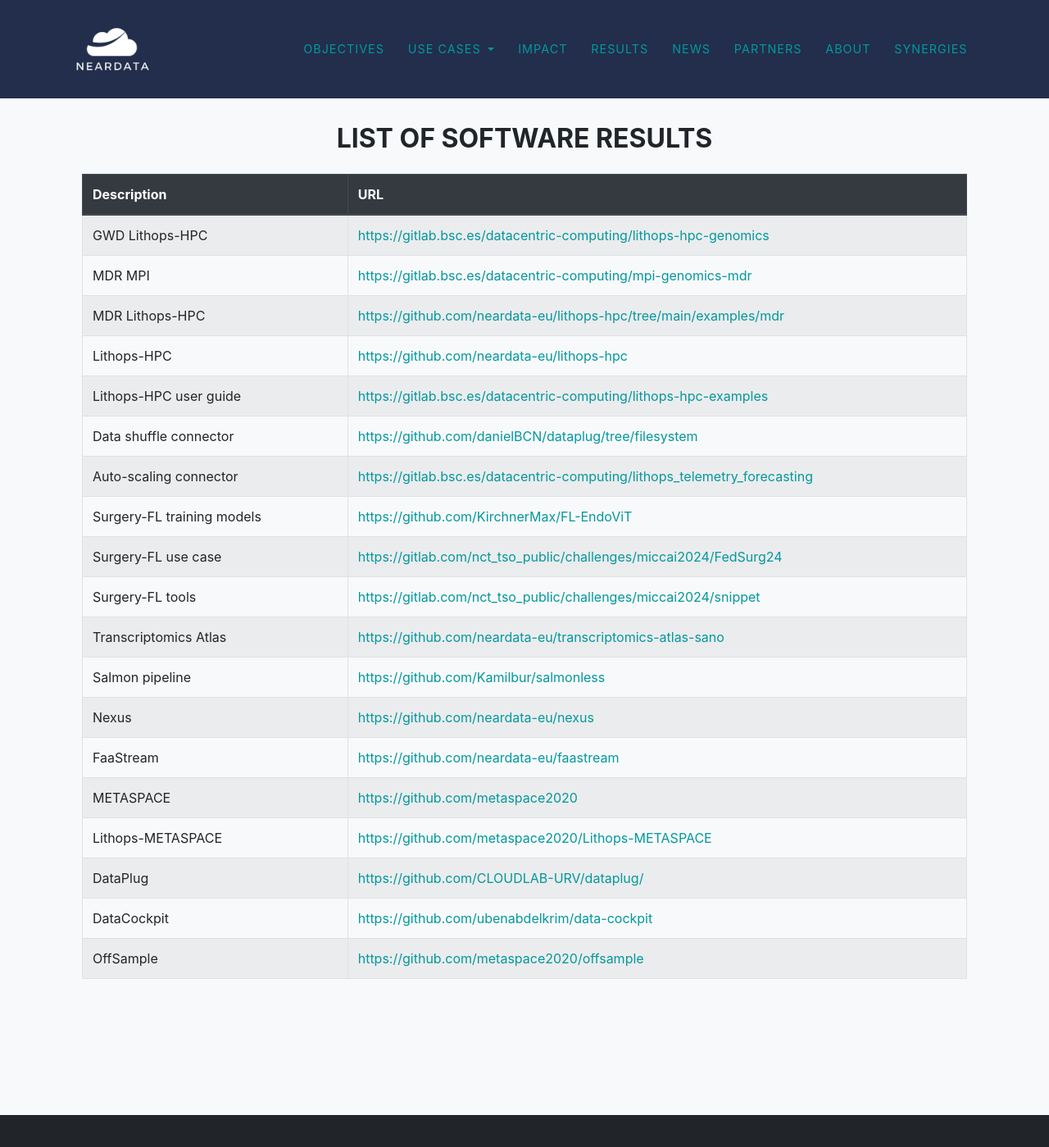
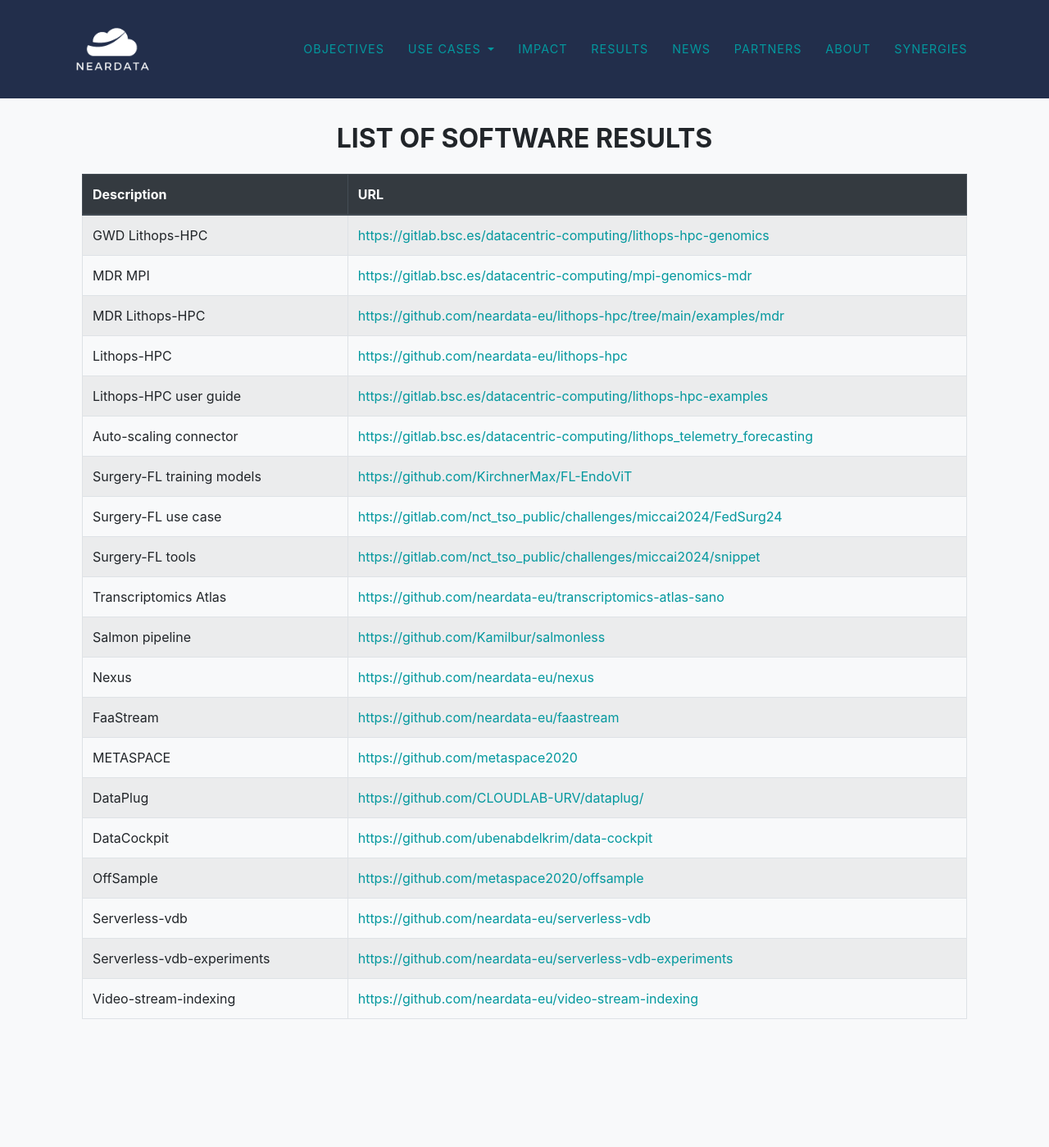
Before and after one commit to neardata-eu/neardata-eu.github.io, a Jekyll site: the page built from software-results.md, in a window 1280 px wide and 1400 px high. Shown: the whole window at 82% size. Built offline with Jekyll 4.4.1, drawn with Linux system fonts in a browser that asks for light colours; some web fonts are replaced.

Commit message:
Update software-results.md

```diff
--- a/software-results.md
+++ b/software-results.md
@@ -38,10 +38,6 @@ permalink: /software-results/
 				<td><a href="https://gitlab.bsc.es/datacentric-computing/lithops-hpc-examples">https://gitlab.bsc.es/datacentric-computing/lithops-hpc-examples</a></td>
 			</tr>
 			<tr>
-				<td>Data shuffle connector</td>
-				<td><a href="https://github.com/danielBCN/dataplug/tree/filesystem">https://github.com/danielBCN/dataplug/tree/filesystem</a></td>
-			</tr>
-			<tr>
 				<td>Auto-scaling connector</td>
 				<td><a href="https://gitlab.bsc.es/datacentric-computing/lithops_telemetry_forecasting">https://gitlab.bsc.es/datacentric-computing/lithops_telemetry_forecasting</a></td>
 			</tr>
@@ -78,10 +74,6 @@ permalink: /software-results/
 				<td><a href="https://github.com/metaspace2020">https://github.com/metaspace2020</a></td>
 			</tr>
 			<tr>
-				<td>Lithops-METASPACE</td>
-				<td><a href="https://github.com/metaspace2020/Lithops-METASPACE">https://github.com/metaspace2020/Lithops-METASPACE</a></td>
-			</tr>
-			<tr>
 				<td>DataPlug</td>
 				<td><a href="https://github.com/CLOUDLAB-URV/dataplug/">https://github.com/CLOUDLAB-URV/dataplug/</a></td>
 			</tr>
@@ -93,6 +85,18 @@ permalink: /software-results/
 				<td>OffSample</td>
 				<td><a href="https://github.com/metaspace2020/offsample">https://github.com/metaspace2020/offsample</a></td>
 			</tr>
+			<tr>
+				<td>Serverless-vdb</td>
+				<td><a href="https://github.com/neardata-eu/serverless-vdb">https://github.com/neardata-eu/serverless-vdb</a></td>
+			</tr>
+			<tr>
+				<td>Serverless-vdb-experiments</td>
+				<td><a href="https://github.com/neardata-eu/serverless-vdb-experiments">https://github.com/neardata-eu/serverless-vdb-experiments</a></td>
+			</tr>
+			<tr>
+				<td>Video-stream-indexing</td>
+				<td><a href="https://github.com/neardata-eu/video-stream-indexing">https://github.com/neardata-eu/video-stream-indexing</a></td>
+			</tr>
 		</tbody>
 	</table>
 </div>
```
